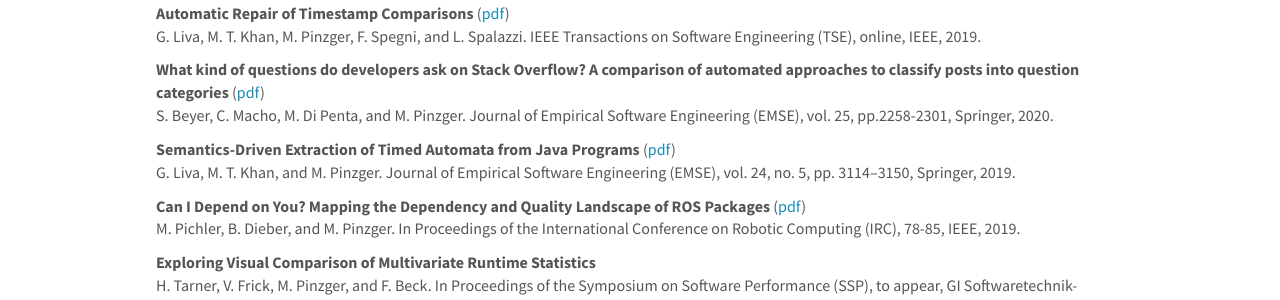
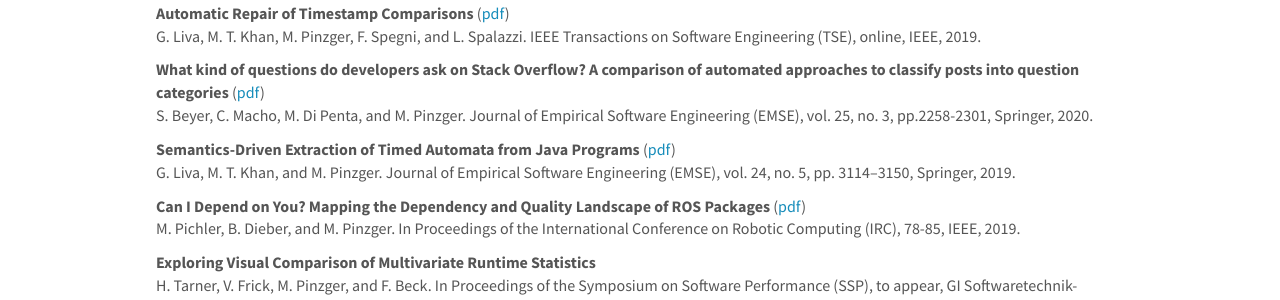
Before and after one commit to pinzger/pinzger.github.io, a Jekyll site: the page built from _pages/publications.md, in a window 1280 px wide and 900 px high, scrolled down 1758 px. Shown: the part 155-455 px from the top of the window. Built offline with Jekyll 4.4.1, drawn with Linux system fonts in a browser that asks for light colours; nearby versions of some CDN libraries.

Commit message:
added no

```diff
--- a/_data/publist.yml
+++ b/_data/publist.yml
@@ -54,7 +54,7 @@
   image:
   authors: S. Beyer, C. Macho, M. Di Penta, and M. Pinzger
   proceedings: Journal of Empirical Software Engineering (EMSE)
-  pages: vol. 25, pp.2258-2301
+  pages: vol. 25, no. 3, pp.2258-2301
   publisher: Springer
   year: 2020
   description: "On question and answer sites, such as Stack Overflow (SO), developers use tags to label the content of a post and to support developers in question searching and browsing. However, these tags mainly refer to technological aspects instead of the purpose of the question. Tagging questions with their purpose can add a new dimension to the identification of discussed topics in posts on SO. In this paper, we aim at automating the classification of SO question posts into seven question categories. As a first step, we harmonized existing taxonomies of question categories and then, we manually classified 1,000 SO questions according to our new taxonomy. We then use this data set to automate the classification of posts using two approaches. The results show that using the regular expression approach, we can classify posts into the correct question category with an average precision and recall of 0.90, and an MCC of 0.68."
```
